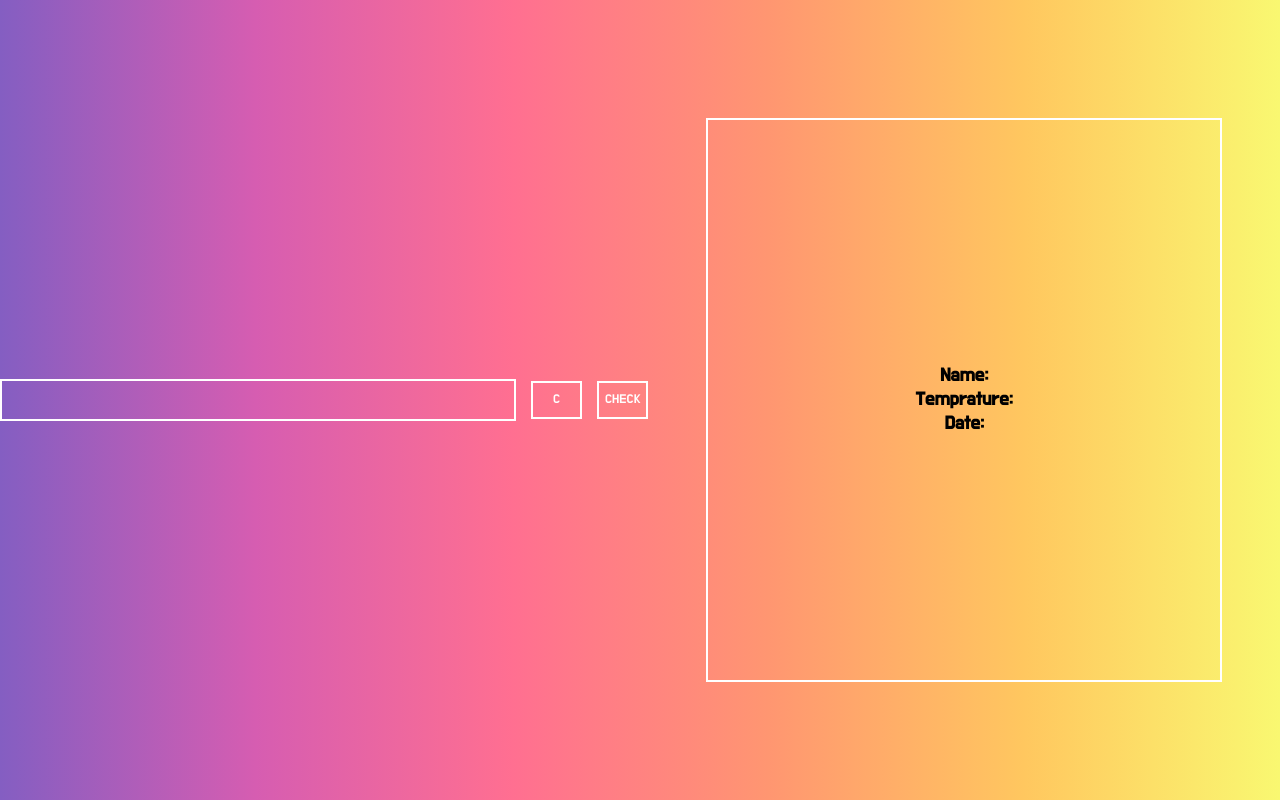
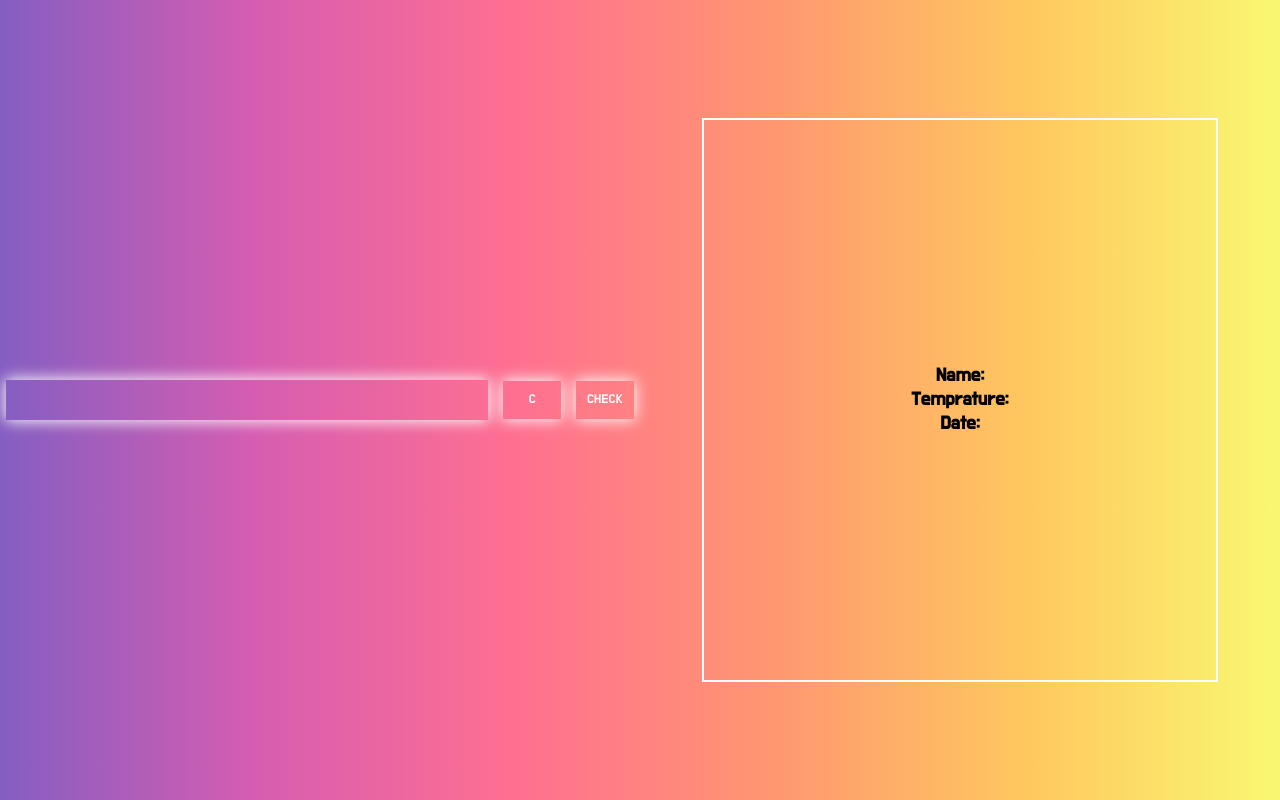
Before and after one commit to SpaYco/Weather-App, a website built with webpack: page src/index.html in a window 1280 px wide. Built offline with nearby package versions, Linux system fonts and the light colour scheme.

Commit message:
updated input stylings

```diff
--- a/src/css/main.scss
+++ b/src/css/main.scss
@@ -35,17 +35,20 @@ body {
 
         #input {
             input[type='text'] {
-                width: 40vw;
+                width: 75%;
                 height: 3vw;
-                border: 2px solid white;
+                border: 1px solid transparent;
                 background-color: transparent;
+                box-shadow: 0 0 15px 1px white;
                 font-size: 3vw;
                 color: white;
-                outline-color: white;
+                outline: none;
                 transition: 350ms;
 
                 &:focus {
-                    box-shadow: 0 0 15px 3px white;
+                    box-shadow: 0 0  15px 7px white;
+                    background-color: white;
+                    color: #e84393;
                 }
             }
 
@@ -54,13 +57,20 @@ body {
                 color: white;
                 font-size: 1vw;
                 text-transform: uppercase;
-                border: 2px solid white;
-                width: 4vw;
+                border: 2px solid transparent;
+                box-shadow: 0 0 15px 1px white;
+                width: 9%;
                 height: 3vw;
                 margin-left: 15px;
                 border-radius: 0;
                 cursor: pointer;
                 outline-color: transparent;
+                transition: 350ms;
+                &:hover {
+                    background-color: white;
+                    color: #e84393;
+
+                }
             }
 
         }
--- a/src/js/index.js
+++ b/src/js/index.js
@@ -1,4 +1,5 @@
 import weather from './weather';
+// eslint-disable-next-line no-unused-vars
 import main from '../css/main.scss';
 
 document.getElementById('type').addEventListener('click', () => {
```
